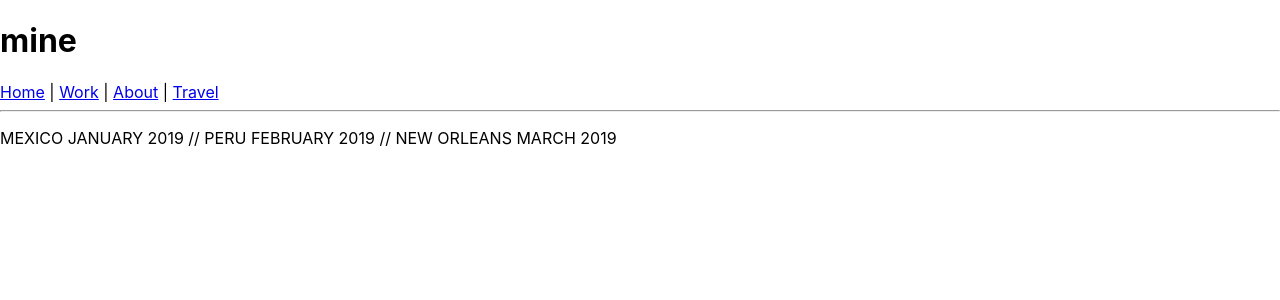
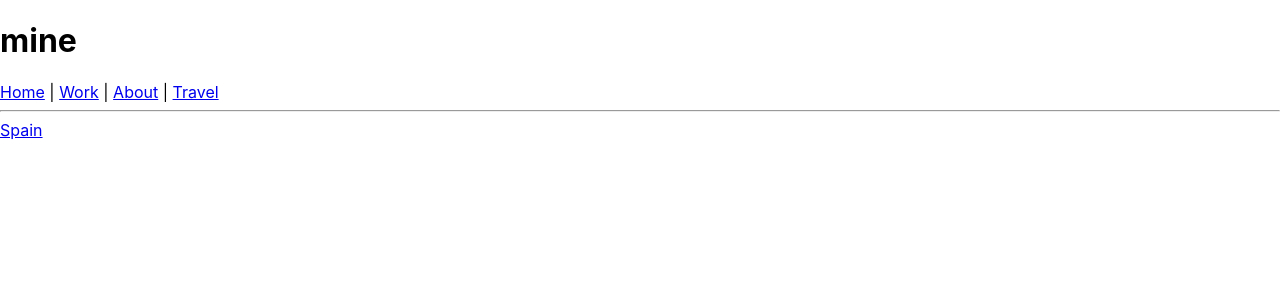
Before and after one commit to kimhermosillo/kimhermosillo, a React (Create React App) app: page /Travel in a window 1280 px wide. Shown: the top 300 px of the page. Built offline with nearby package versions, Linux system fonts and the light colour scheme.

Commit message:
Basic routing is complete

```diff
--- /dev/null
+++ b/src/components/Sweden.js
@@ -0,0 +1,11 @@
+import React, { Component } from 'react';
+
+class Sweden extends Component {
+    render() {
+    return (
+<p>STOCKHOLM</p>
+        )
+    }
+}
+
+export default Sweden
--- a/src/components/Travel.js
+++ b/src/components/Travel.js
@@ -1,14 +1,24 @@
 import React, { Component } from 'react';
+import Spain from './Spain'
+import Sweden from './Sweden'
 
-class Travel extends Component {
-    render() {
-    return (
-<p> MEXICO JANUARY 2019 //
-    PERU FEBRUARY 2019 //
-    NEW ORLEANS MARCH 2019
-</p>
-        )
-    }
+import { BrowserRouter as Router, Route, Link } from "react-router-dom";
+
+function Travel() {
+  return (
+    <Router>
+      <div>
+      <Link to="/Spain">Spain</Link>
+      <Route path='/Spain' component={Spain} />
+
+
+
+      </div>
+    </Router>
+  );
 }
 
-export default Travel
+
+
+
+export default Travel;
```
